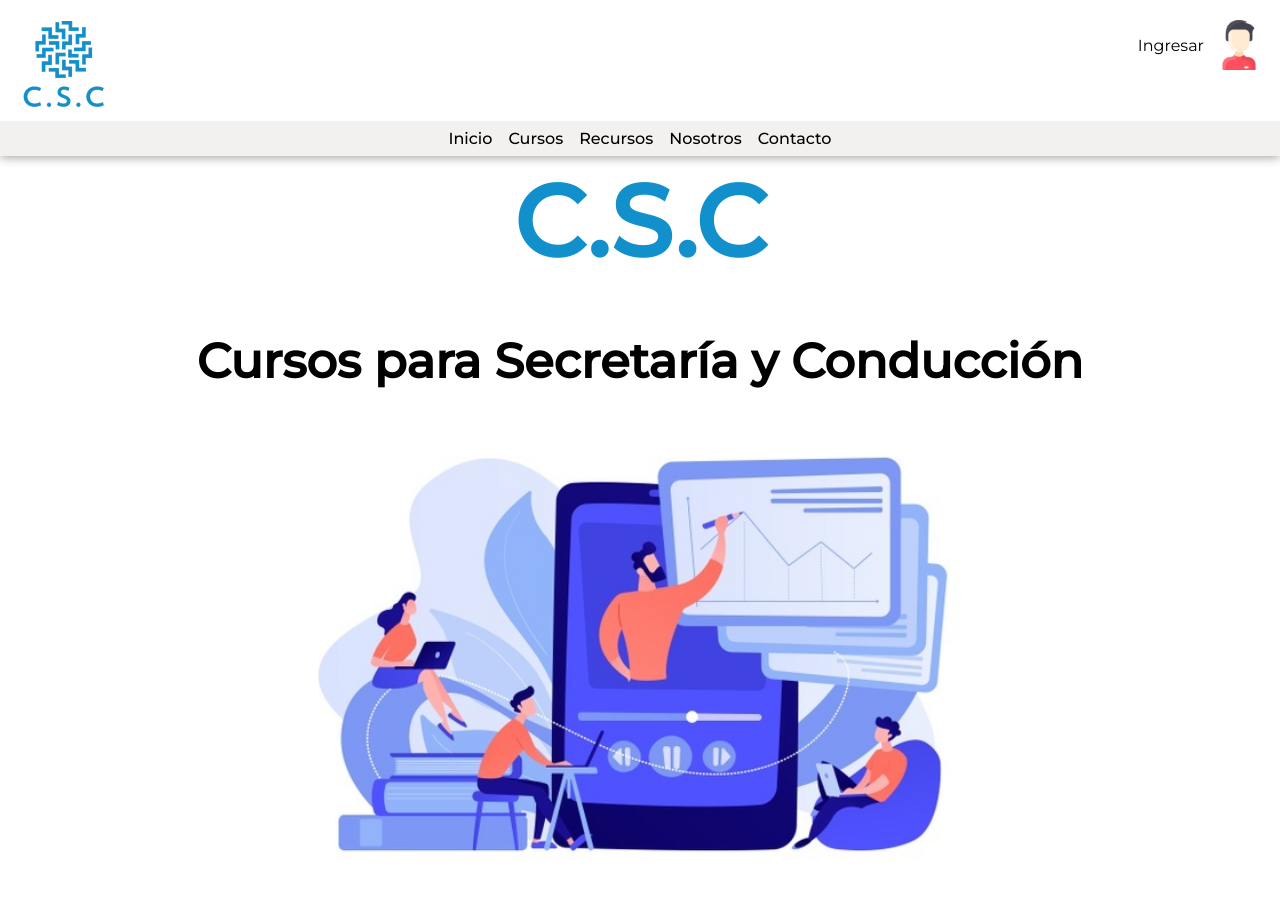
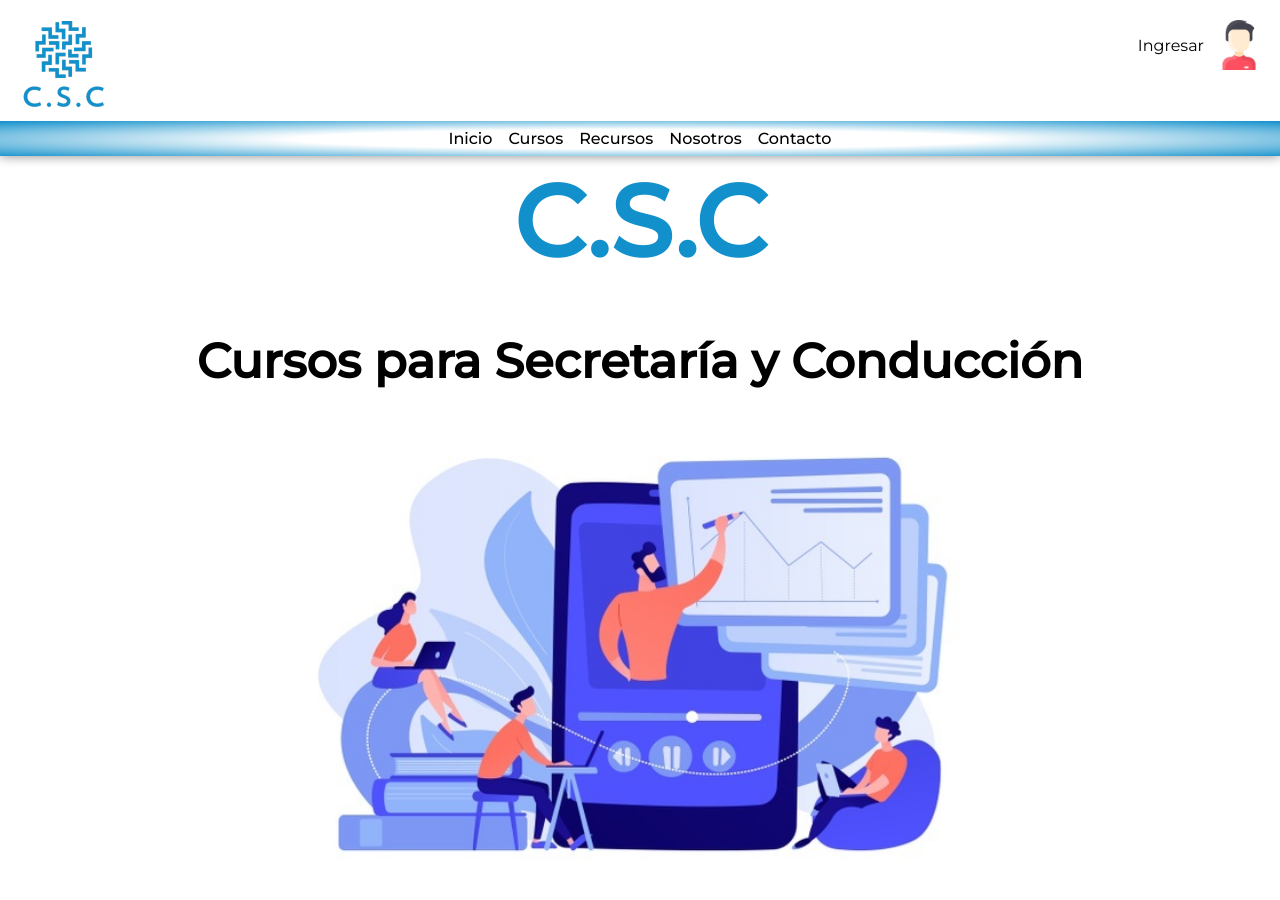
Before and after one commit to MaxPaez/fairness-analysis-pima, a plain HTML site: page index.html in a window 1280 px wide. Shown: the top 900 px of the page. Drawn offline with Linux system fonts and the light colour scheme.

Commit message:
Inclusión de gradient en nav

```diff
--- a/css/style.css
+++ b/css/style.css
@@ -53,7 +53,10 @@ header {
         }
 
 nav {
-    background: #f3f0f0;
+    /* background: #f3f0f0; */
+    background-image: -webkit-radial-gradient(50% 52%, ellipse cover, #ffffff 38%, #1190cb 100%);
+    background-image:    -moz-radial-gradient(50% 52%, ellipse cover, #ffffff 38%, #1190cb 100%);
+    background-image:     -ms-radial-gradient(50% 52%, ellipse cover, #ffffff 38%, #1190cb 100%);
     margin-top: 33px;
     }
 
```
